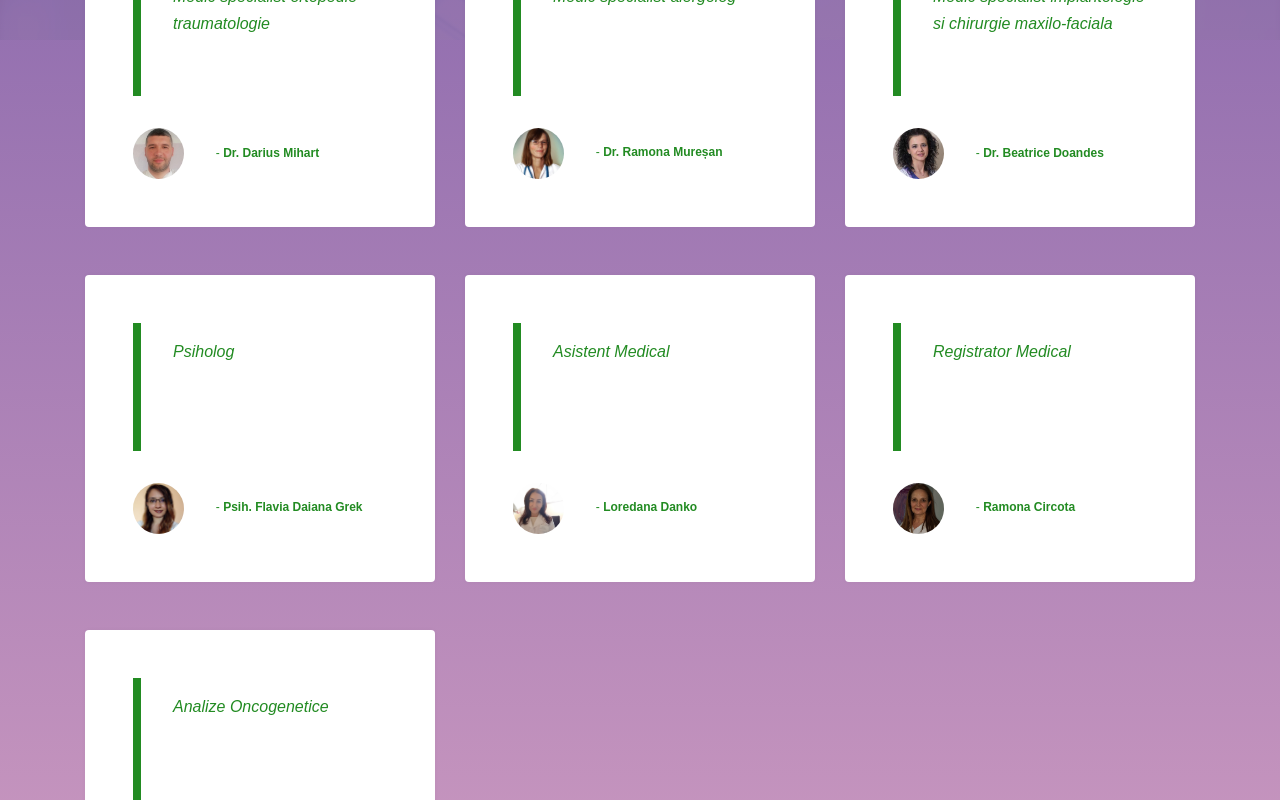
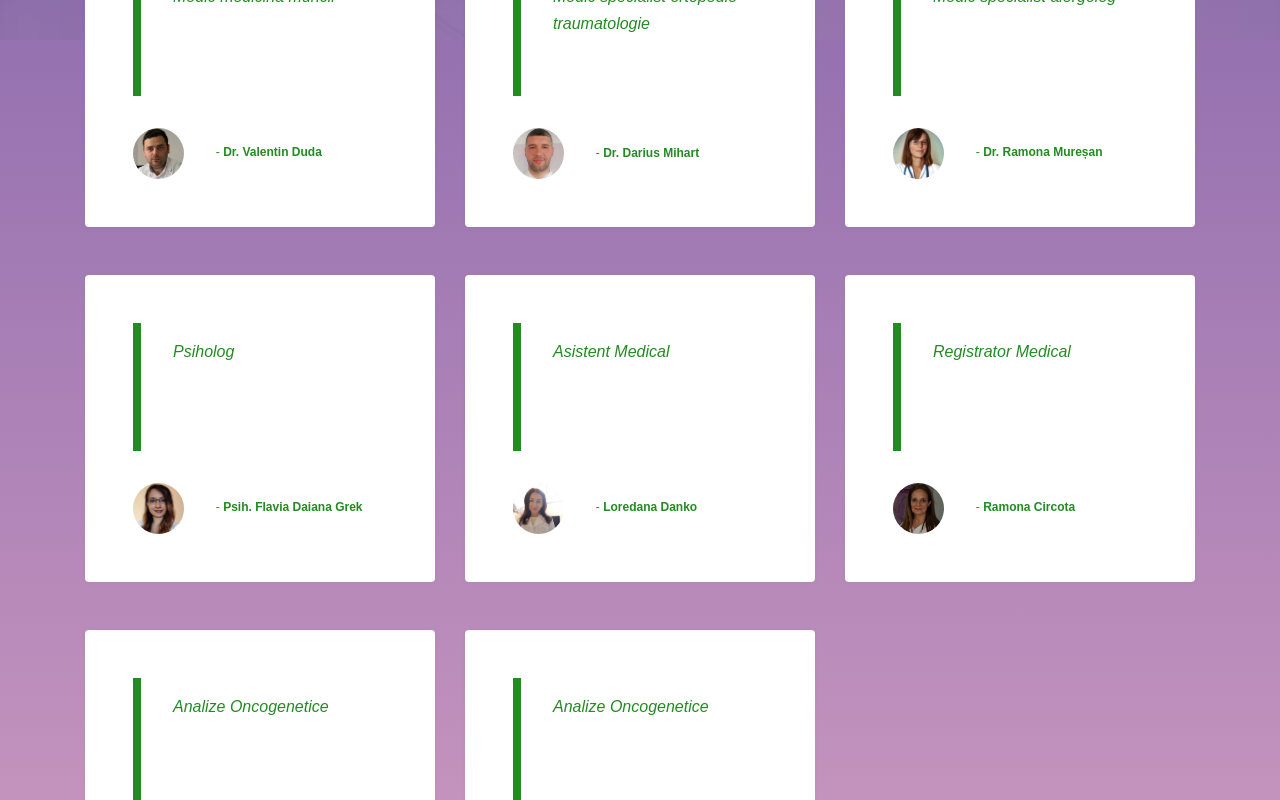
Before and after one commit to Cromix/Angular, an Angular app: page /echipa in a window 1280 px wide. Shown: the part 760-1560 px from the top of the page. Built offline with nearby package versions, Linux system fonts and the light colour scheme; what angular-font-awesome would draw is missing.

Commit message:
update order team

```diff
--- a/src/app/team/team.component.ts
+++ b/src/app/team/team.component.ts
@@ -11,6 +11,9 @@ export class TeamComponent implements OnInit {
   team = [
     {
       id: 1, name: "Dr. Simona Bran-Walter", des: "Medic specialist stomatologie generala, competenta in stomatologie preventiva", img: "/assets/team/simona_walter.jpg"
+    },
+    {
+      id: 11, name: "Dr. Beatrice Doandes", des: "Medic specialist implantologie si chirurgie maxilo-faciala", img: "/assets/team/beatrice_doandes.jpeg"
     },
     // {
     //   id: 2, name: "Dr. Marcel Mojse", des: "Medic primar  ortodontie si ortopedie dento-faciala", img: "/assets/team/Moise-Marcel.jpg"
@@ -39,9 +42,7 @@ export class TeamComponent implements OnInit {
     {
       id: 10, name: "Dr. Ramona Mureșan", des: "Medic specialist alergolog", img: "/assets/team/ramona_muresan.jpg"
     },
-    {
-      id: 11, name: "Dr. Beatrice Doandes", des: "Medic specialist implantologie si chirurgie maxilo-faciala", img: "/assets/team/beatrice_doandes.jpeg"
-    },
+
     {
       id: 12, name: "Psih. Flavia Daiana Grek", des: "Psiholog", img: "/assets/team/flavia_grek.jpeg"
     },
@@ -52,6 +53,9 @@ export class TeamComponent implements OnInit {
       id: 14, name: "Ramona Circota", des: "Registrator Medical", img: "/assets/team/ramona_circota.jpeg"
     },
     {
+      id: 16, name: "Ramona Cojocaru", des: "Analize Oncogenetice", img: "/assets/team/logo-ams.png"
+    },
+    {
       id: 15, name: "AMS 2000 IMPEX TRADING", des: "Analize Oncogenetice", img: "/assets/team/logo-ams.png"
     },
   ]
```
